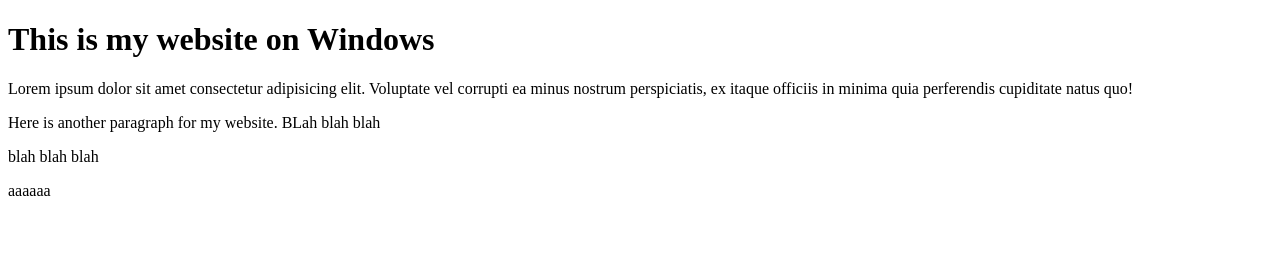
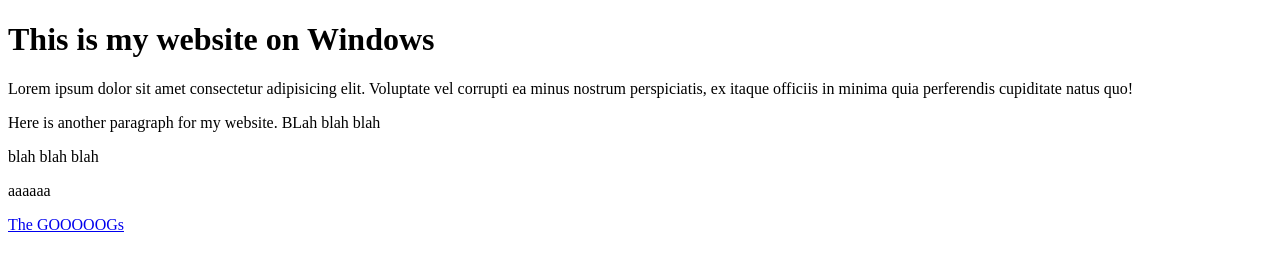
Before and after one commit to vikachukhno/viktoriyasportfolio, a plain HTML site: page index.html in a window 1280 px wide. Drawn offline with Linux system fonts and the light colour scheme.

Commit message:
added the googs

```diff
--- a/index.html
+++ b/index.html
@@ -11,5 +11,7 @@
     <p>blah blah blah</p>
     <p>aaaaaa</p>
 
+    <a href="https:google.com/">The GOOOOOGs</a>
+
 </body>
 </html>
```
